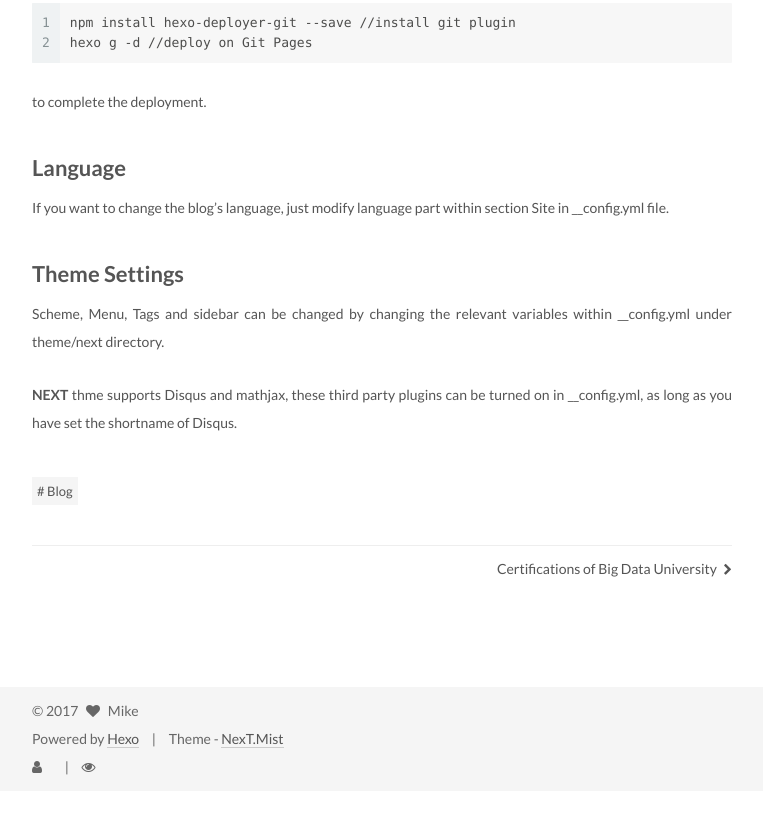
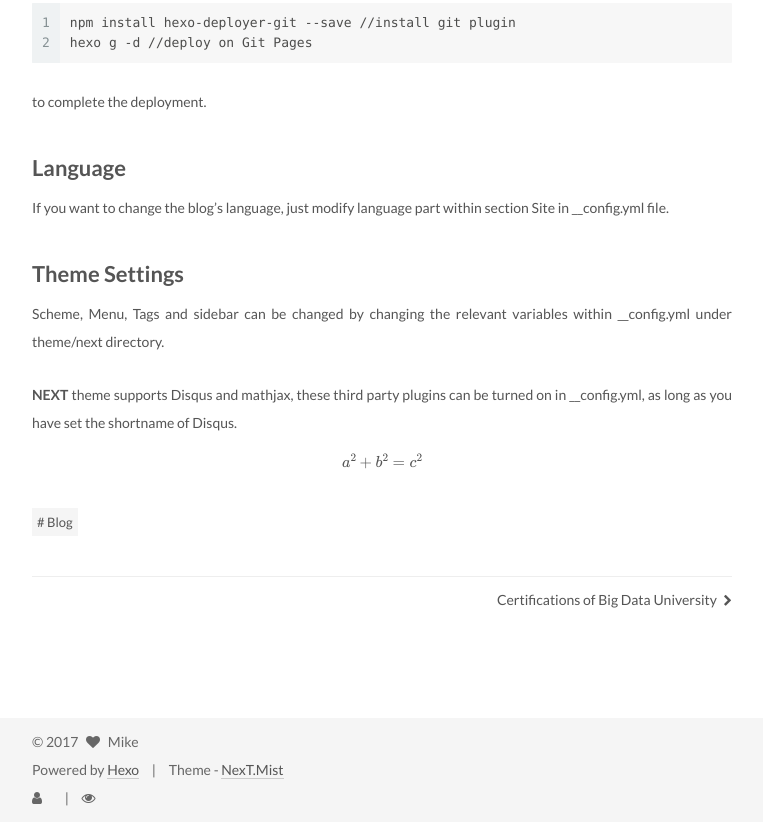
Before and after one commit to dlfsi/dlfsi.github.io, a plain HTML site: page 2016/05/03/A-blog-based-on-HEXO/index.html in a window 1280 px wide. Shown: the part 1899-2721 px from the top of the page, without its empty margins (98-861 px from the left). Before the commit the page ends 2690 px from the top, so only its background shows below. Drawn offline with nearby package versions, Linux system fonts and the light colour scheme; some packages are replaced by stand-ins of ours; a script that the page names is missing.

Commit message:
Site updated: 2017-05-06 11:44:10

```diff
--- a/2016/05/03/A-blog-based-on-HEXO/index.html
+++ b/2016/05/03/A-blog-based-on-HEXO/index.html
@@ -97,7 +97,7 @@
 <meta property="og:url" content="http://yoursite.com/2016/05/03/A-blog-based-on-HEXO/index.html">
 <meta property="og:site_name" content="Deep Learning Journey">
 <meta property="og:description" content="Github + HEXO + NEXT on Windows 10 64bit  Pre-requisiteBefore installation, it’s a must to install  Node.js Git  Install HEXOOpen Git Bash, type in or execute:1npm install -g hexo-cli if success, the">
-<meta property="og:updated_time" content="2017-05-06T01:41:21.566Z">
+<meta property="og:updated_time" content="2017-05-06T01:43:26.478Z">
 <meta name="twitter:card" content="summary">
 <meta name="twitter:title" content="A blog based on HEXO, theme NEXT">
 <meta name="twitter:description" content="Github + HEXO + NEXT on Windows 10 64bit  Pre-requisiteBefore installation, it’s a must to install  Node.js Git  Install HEXOOpen Git Bash, type in or execute:1npm install -g hexo-cli if success, the">
@@ -382,7 +382,7 @@
 <p>to complete the deployment.</p>
 <h2 id="Language"><a href="#Language" class="headerlink" title="Language"></a>Language</h2><p>If you want to change the blog’s language, just modify language part within section Site in __config.yml file.</p>
 <h2 id="Theme-Settings"><a href="#Theme-Settings" class="headerlink" title="Theme Settings"></a>Theme Settings</h2><p>Scheme, Menu, Tags and sidebar can be changed by changing the relevant variables within __config.yml under theme/next directory.</p>
-<p><strong>NEXT</strong> thme supports Disqus and mathjax, these third party plugins can be turned on in __config.yml, as long as you have set the shortname of Disqus.</p>
+<p><strong>NEXT</strong> theme supports Disqus and mathjax, these third party plugins can be turned on in __config.yml, as long as you have set the shortname of Disqus.<br>$$a^2+b^2=c^2$$</p>
 
 
     </div>
```
Also changed, not shown: index.html (+1 -1 lines).
